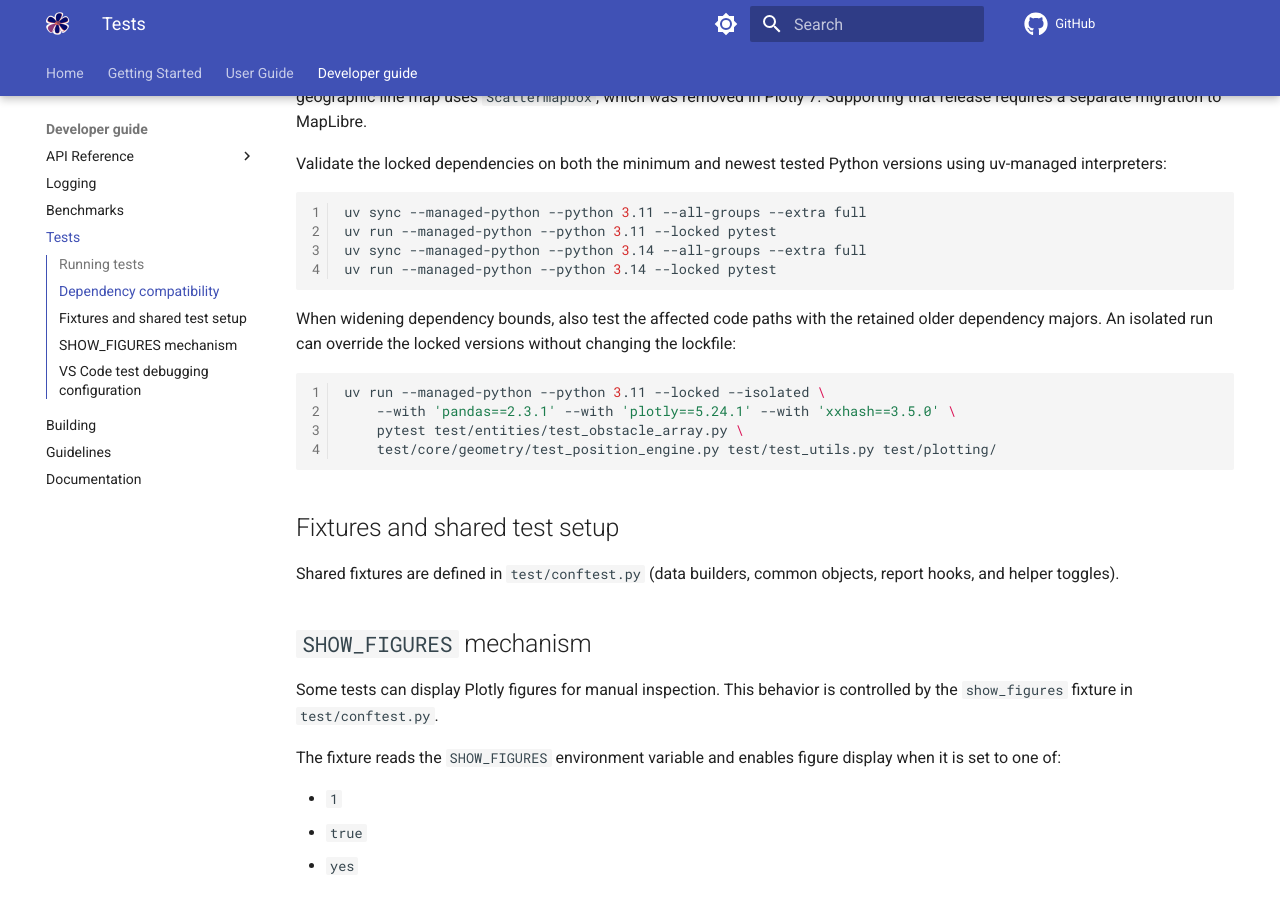
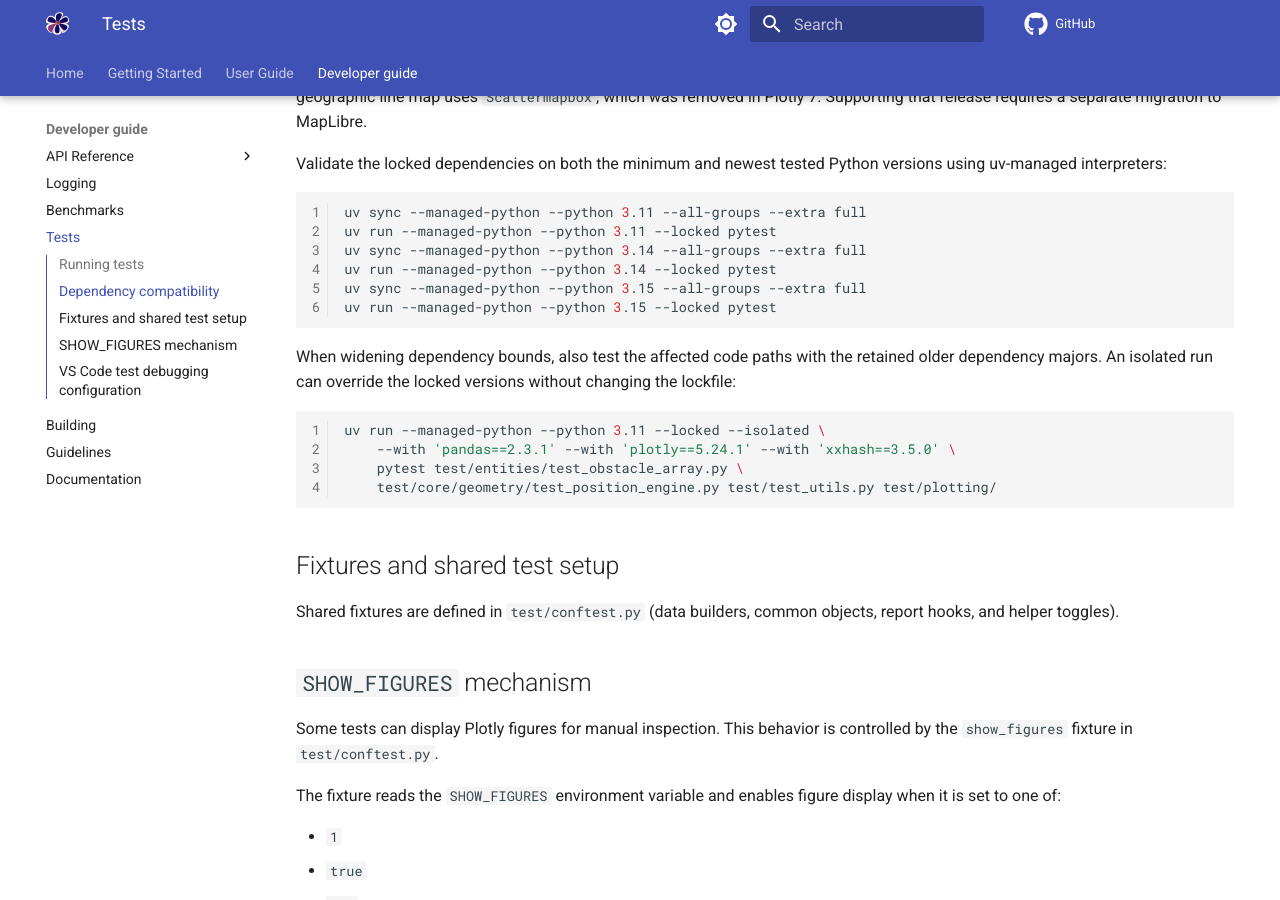
Before and after one commit to phlowers/mechaphlowers, an MkDocs documentation site: the page built from docs/developer_guide/tests.md, in a window 1280 px wide and 900 px high, scrolled down 654 px. Built offline with MkDocs 1.6.1 and Material for MkDocs 9.7.7, drawn with Linux system fonts in a browser that asks for light colours; comment, search, counter and statistics services are not loaded.

Commit message:
add python 3.15 support
Signed-off-by: GOELLER Adrien <adrien.goeller@rte-france.com>

````diff
--- a/docs/developer_guide/tests.md
+++ b/docs/developer_guide/tests.md
@@ -37,6 +37,8 @@ uv sync --managed-python --python 3.11 --all-groups --extra full
 uv run --managed-python --python 3.11 --locked pytest
 uv sync --managed-python --python 3.14 --all-groups --extra full
 uv run --managed-python --python 3.14 --locked pytest
+uv sync --managed-python --python 3.15 --all-groups --extra full
+uv run --managed-python --python 3.15 --locked pytest
 ```
 
 When widening dependency bounds, also test the affected code paths with
--- a/pyproject.toml
+++ b/pyproject.toml
@@ -20,6 +20,7 @@ classifiers = [
     "Programming Language :: Python :: 3.12",
     "Programming Language :: Python :: 3.13",
     "Programming Language :: Python :: 3.14",
+    "Programming Language :: Python :: 3.15",
     "Operating System :: OS Independent",
 ]
 requires-python = ">=3.11"
@@ -61,7 +62,6 @@ dev = [
     "tornado>=6.5.8",
     "pytest>=9.0.3",
     "pytest-cov>=5.0.0",
-    "unittest-xml-reporting>=3.2.0",
     "pandas-stubs>=2.2.3.241009",
     "scipy>=1.14.1",
     "types-requests>=2.32.4.20250611",
````
Also changed, not shown: README.md (+1 -1 lines), 1 other file.
